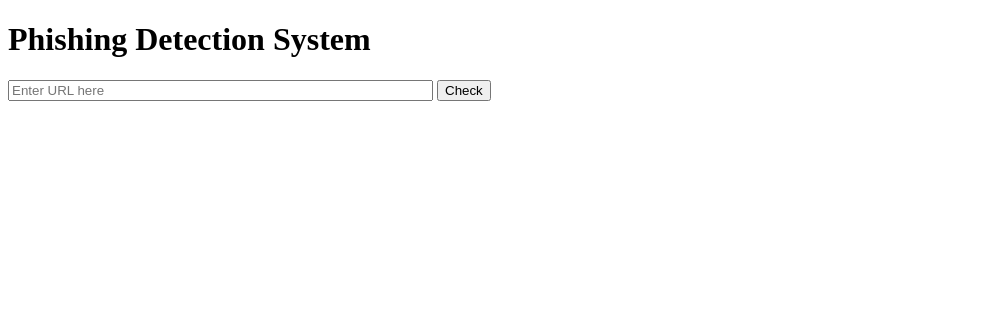
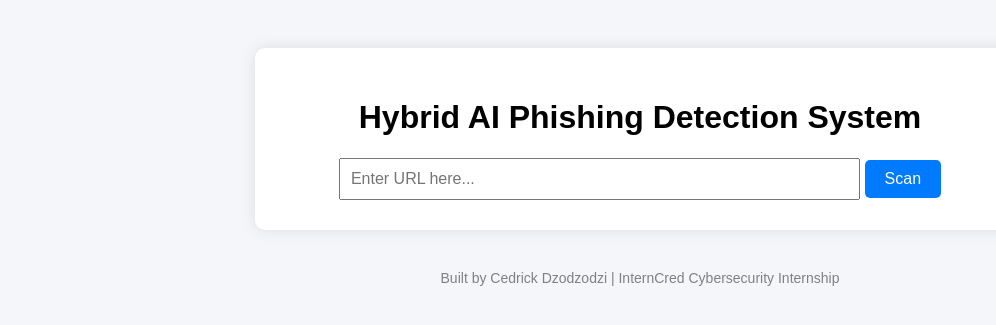
Before and after one commit to Cedric-Raichand/IC_CS_03, a Flask app: page / in a window 1280 px wide. Shown: the top 325 px of the page, without its empty margins (0-996 px from the left). Run offline with Flask 3, Linux system fonts and the light colour scheme; parts of the project's set-up code (start-up, migrations or seed data) failed here and were passed over.

Commit message:
Enhance rule-based phishing detection module Redesign UI with professional styling and risk visualization
- Added modern styled interface
- Implemented color-coded risk levels
- Displayed ML confidence percentage
- Structured rule-based and ML results sections
- Added internship attribution footer (Cedrick Dzodzodzi – InternCred)

```diff
--- a/templates/index.html
+++ b/templates/index.html
@@ -1,34 +1,99 @@
 <!DOCTYPE html>
-<html lang="en">
+<html>
 <head>
     <title>Phishing Detection System</title>
+    <style>
+        body {
+            font-family: Arial, sans-serif;
+            background-color: #f4f6f9;
+            text-align: center;
+            padding: 40px;
+        }
+        .container {
+            background: white;
+            padding: 30px;
+            border-radius: 10px;
+            width: 60%;
+            margin: auto;
+            box-shadow: 0 0 15px rgba(0,0,0,0.1);
+        }
+        input {
+            padding: 10px;
+            width: 70%;
+            font-size: 16px;
+        }
+        button {
+            padding: 10px 20px;
+            font-size: 16px;
+            background-color: #007BFF;
+            color: white;
+            border: none;
+            cursor: pointer;
+            border-radius: 5px;
+        }
+        button:hover {
+            background-color: #0056b3;
+        }
+        .risk {
+            font-size: 22px;
+            font-weight: bold;
+            margin-top: 20px;
+        }
+        .high { color: red; }
+        .medium { color: orange; }
+        .low { color: #b8860b; }
+        .safe { color: green; }
+        footer {
+            margin-top: 40px;
+            font-size: 14px;
+            color: gray;
+        }
+    </style>
 </head>
 <body>
 
-<h1>Phishing Detection System</h1>
+<div class="container">
+    <h1>Hybrid AI Phishing Detection System</h1>
 
     <form method="POST">
-    <input type="text" name="url" placeholder="Enter URL here" required size="50">
-    <button type="submit">Check</button>
+        <input type="text" name="url" placeholder="Enter URL here..." required>
+        <button type="submit">Scan</button>
     </form>
 
-{% if result %}
-    <h2>Rule-Based Result</h2>
-    <p><strong>Status:</strong> {{ result }}</p>
-    <p><strong>Risk Score:</strong> {{ risk_score }}</p>
+    {% if final_result %}
+        <div class="risk
+            {% if final_result == 'HIGH RISK' %}high
+            {% elif final_result == 'MEDIUM RISK' %}medium
+            {% elif final_result == 'LOW RISK' %}low
+            {% else %}safe{% endif %}">
+            Final Risk: {{ final_result }}
+        </div>
 
-    <h3>Reasons:</h3>
-    <ul>
+        <p><strong>ML Confidence:</strong> {{ confidence }}%</p>
+
+        <hr>
+
+        <h3>Rule-Based Result</h3>
+        <p>Status: {{ rule_status }}</p>
+        <p>Risk Score: {{ risk_score }}</p>
+
+        <h4>Reasons:</h4>
+        <ul style="text-align:left; display:inline-block;">
             {% for reason in reasons %}
                 <li>{{ reason }}</li>
             {% endfor %}
         </ul>
+
+        <hr>
+
+        <h3>ML Model Prediction</h3>
+        <p>{{ ml_result }}</p>
     {% endif %}
+</div>
 
-{% if ml_result %}
-    <h2>ML Model Prediction</h2>
-    <p><strong>{{ ml_result }}</strong></p>
-{% endif %}
+<footer>
+    Built by Cedrick Dzodzodzi | InternCred Cybersecurity Internship
+</footer>
 
 </body>
 </html>
```
Lines whose indentation alone changed are shown as unchanged.
